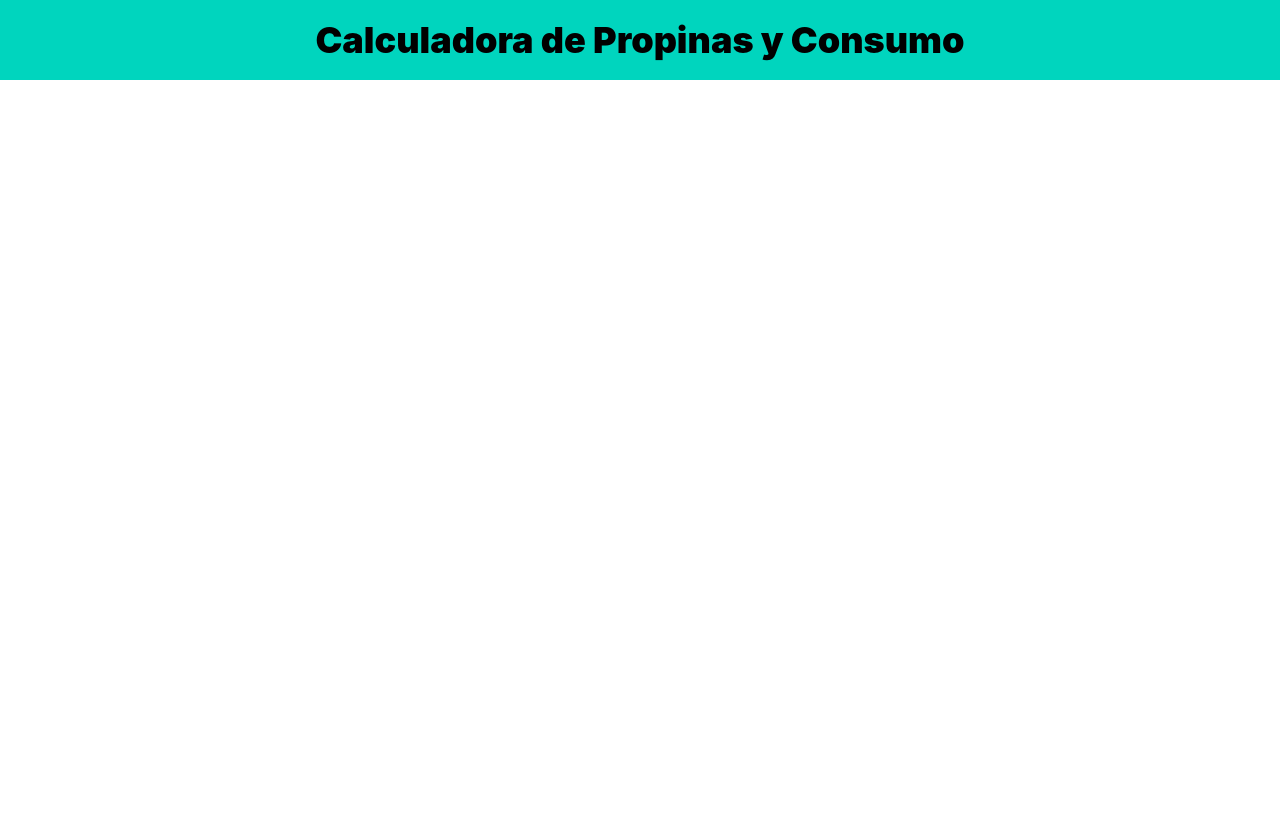
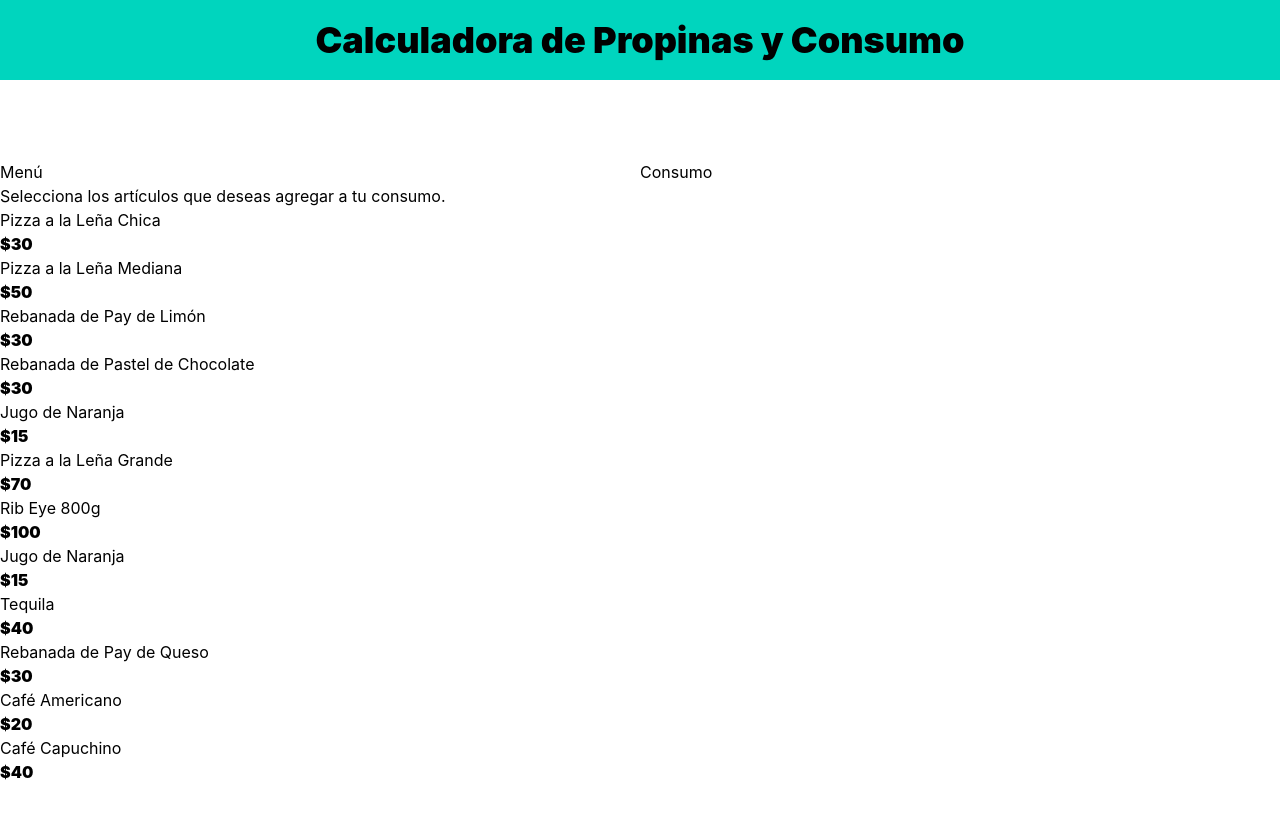
Before and after one commit to mxnueh/calculadora_propinas, a React (Vite) app: page / in a window 1280 px wide. Shown: the top 816 px of the page. Built offline with nearby package versions, Linux system fonts and the light colour scheme.

Commit message:
feat: implement MenuItem component and update App layout

```diff
--- a/src/App.tsx
+++ b/src/App.tsx
@@ -1,12 +1,29 @@
+import MenuItem from "./components/MenuItem";
 import { menuItems } from "./data/db";
 
 function App() {
-  console.log(menuItems);
   return (
     <>
       <header className="bg-teal-400 py-5">
         <h1 className="text-center text-4xl font-black">Calculadora de Propinas y Consumo</h1>
       </header>
+
+      <main className="max-w-7xl mx-auto py-20 grid md:grid-cols-2">
+        <div>
+          <h2>Menú</h2>
+          <p>Selecciona los artículos que deseas agregar a tu consumo.</p>
+          {menuItems.map(item => (
+            <MenuItem
+            key={item.id}
+            item={item}
+            />
+          ))}
+
+        </div>
+        <div>
+          <h2>Consumo</h2>
+        </div>
+      </main>
     </>
   )
 }
--- /dev/null
+++ b/src/components/MenuItem.tsx
@@ -0,0 +1,14 @@
+import type { MenuItems } from "../types";
+
+type MenuItemProps = {
+  item: MenuItems;
+}
+
+export default function MenuItem({item}: MenuItemProps) {
+  return (
+    <>
+      <p>{item.name}</p>
+      <p className="font-black">${item.price}</p>
+    </>
+  )
+}
```
